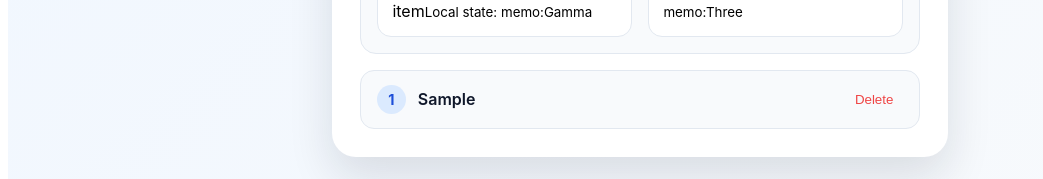
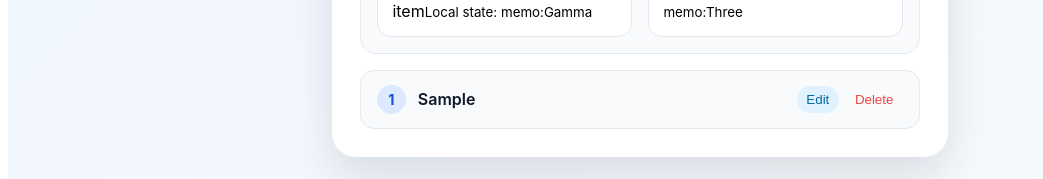
Before and after one commit to Jimi-Chhatrala/angular-tutorial, an Angular app: page / in a window 1280 px wide. Both pictures are taken after typing "Sample" into the empty fields and a click on the button "Add". Shown: the part 600-779 px from the top of the page, without its empty margins (0-1043 px from the left). Built offline with nearby package versions, Linux system fonts and the light colour scheme.

Commit message:
23-todo-app

```diff
--- a/src/app/app.html
+++ b/src/app/app.html
@@ -78,11 +78,32 @@
       <ul class="todo-list">
         @for (todo of visibleTodos(); track todo.id) {
           <li class="todo-item" [class.done]="todo.done">
-            <div class="todo-content" (click)="toggleTodo(todo.id)">
-              <span class="todo-index">{{ $index + 1 }}</span>
-              <span class="todo-text">{{ todo.text }}</span>
-            </div>
-            <button class="delete-btn" type="button" (click)="deleteTodo(todo.id)">Delete</button>
+            @if (editingTodoId() === todo.id) {
+              <div class="todo-edit-row">
+                <input
+                  class="todo-edit-input"
+                  type="text"
+                  [value]="editingText()"
+                  (input)="editingText.set($event.target.value)"
+                  (keydown.enter)="saveEdit(todo.id)"
+                  (keydown.escape)="cancelEditing()"
+                  aria-label="Edit todo"
+                />
+                <div class="todo-actions">
+                  <button class="save-btn" type="button" (click)="saveEdit(todo.id)">Save</button>
+                  <button class="cancel-btn" type="button" (click)="cancelEditing()">Cancel</button>
+                </div>
+              </div>
+            } @else {
+              <div class="todo-content" (click)="toggleTodo(todo.id)">
+                <span class="todo-index">{{ $index + 1 }}</span>
+                <span class="todo-text">{{ todo.text }}</span>
+              </div>
+              <div class="todo-actions">
+                <button class="edit-btn" type="button" (click)="startEditing(todo); $event.stopPropagation()">Edit</button>
+                <button class="delete-btn" type="button" (click)="deleteTodo(todo.id); $event.stopPropagation()">Delete</button>
+              </div>
+            }
           </li>
         }
       </ul>
--- a/src/app/app.scss
+++ b/src/app/app.scss
@@ -130,6 +130,20 @@
   border: 1px solid #e2e8f0;
 }
 
+.todo-edit-row {
+  display: flex;
+  align-items: center;
+  gap: 0.5rem;
+  flex: 1;
+}
+
+.todo-edit-input {
+  flex: 1;
+  border: 1px solid #cbd5e1;
+  border-radius: 999px;
+  padding: 0.55rem 0.8rem;
+}
+
 .todo-item.done {
   opacity: 0.75;
 }
@@ -162,6 +176,36 @@
 .todo-item.done .todo-text {
   color: #94a3b8;
   text-decoration: line-through;
+}
+
+.todo-actions {
+  display: flex;
+  gap: 0.4rem;
+}
+
+.edit-btn,
+.save-btn,
+.cancel-btn,
+.delete-btn {
+  border: none;
+  border-radius: 999px;
+  padding: 0.35rem 0.6rem;
+  cursor: pointer;
+}
+
+.edit-btn {
+  background: #e0f2fe;
+  color: #0369a1;
+}
+
+.save-btn {
+  background: #dcfce7;
+  color: #166534;
+}
+
+.cancel-btn {
+  background: #fef2f2;
+  color: #b91c1c;
 }
 
 .delete-btn {
--- a/src/app/app.ts
+++ b/src/app/app.ts
@@ -29,6 +29,8 @@ export class App {
   todoCounter = signal(0);
   todos = signal<TodoItem[]>([]);
   filter = signal<TodoFilter>('all');
+  editingTodoId = signal<number | null>(null);
+  editingText = signal('');
 
   indexTrackingItems = signal<TrackingDemoItem[]>([
     { id: 101, label: 'Alpha', note: 'Position-based item', badge: 'A' },
@@ -84,6 +86,30 @@ export class App {
     this.persistTodos();
   }
 
+  startEditing(todo: TodoItem) {
+    this.editingTodoId.set(todo.id);
+    this.editingText.set(todo.text);
+  }
+
+  cancelEditing() {
+    this.editingTodoId.set(null);
+    this.editingText.set('');
+  }
+
+  saveEdit(id: number) {
+    const text = this.editingText().trim();
+
+    if (!text) {
+      this.deleteTodo(id);
+      this.cancelEditing();
+      return;
+    }
+
+    this.todos.update((list) => list.map((item) => (item.id === id ? { ...item, text } : item)));
+    this.persistTodos();
+    this.cancelEditing();
+  }
+
   setFilter(filter: TodoFilter) {
     this.filter.set(filter);
   }
```
